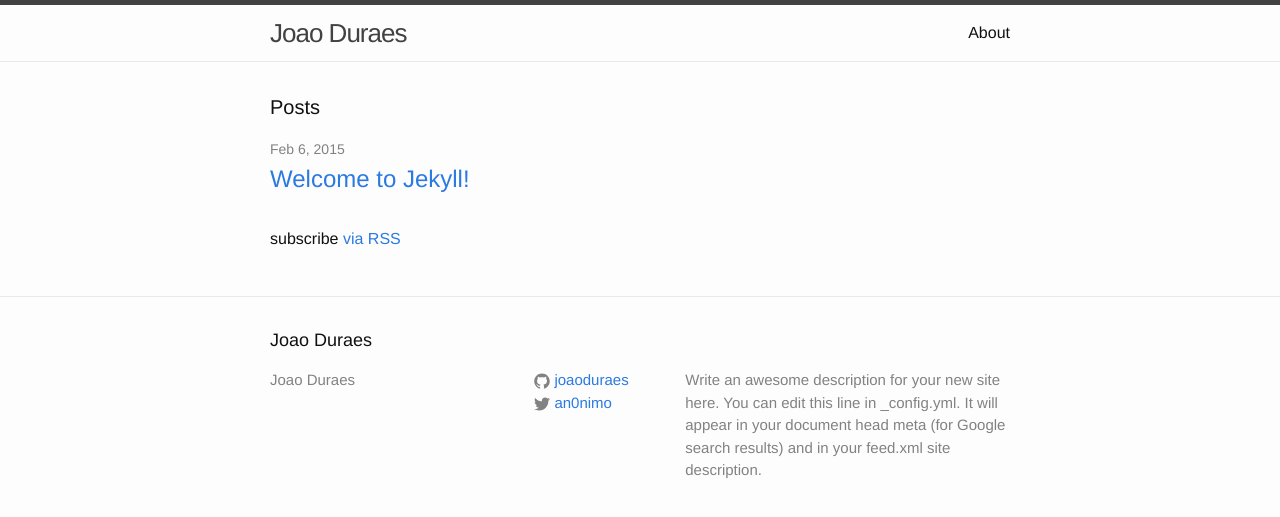
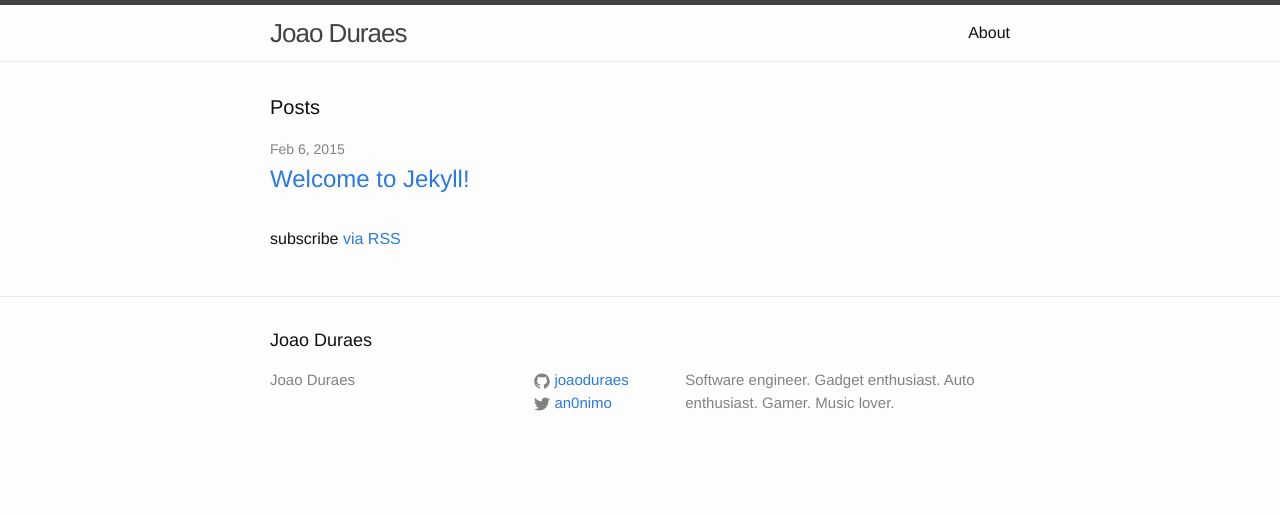
Before and after one commit to joaoduraes/joaoduraes.github.io, a Jekyll site: the page built from index.html, in a window 1280 px wide. Shown: the top 517 px of the page. Built offline with Jekyll 4.4.1, drawn with Linux system fonts in a browser that asks for light colours.

Commit message:
Change description and add drafts to gitignore

```diff
--- a/_config.yml
+++ b/_config.yml
@@ -2,9 +2,7 @@
 title: Joao Duraes
 #email: your-email@domain.com
 description: > # this means to ignore newlines until "baseurl:"
-  Write an awesome description for your new site here. You can edit this
-  line in _config.yml. It will appear in your document head meta (for
-  Google search results) and in your feed.xml site description.
+  Software engineer. Gadget enthusiast. Auto enthusiast. Gamer. Music lover.
 baseurl: "" # the subpath of your site, e.g. /blog/
 url: "http://joaoduraes.github.io" # the base hostname & protocol for your site
 twitter_username: an0nimo
```
Also changed, not shown: 1 other file.
